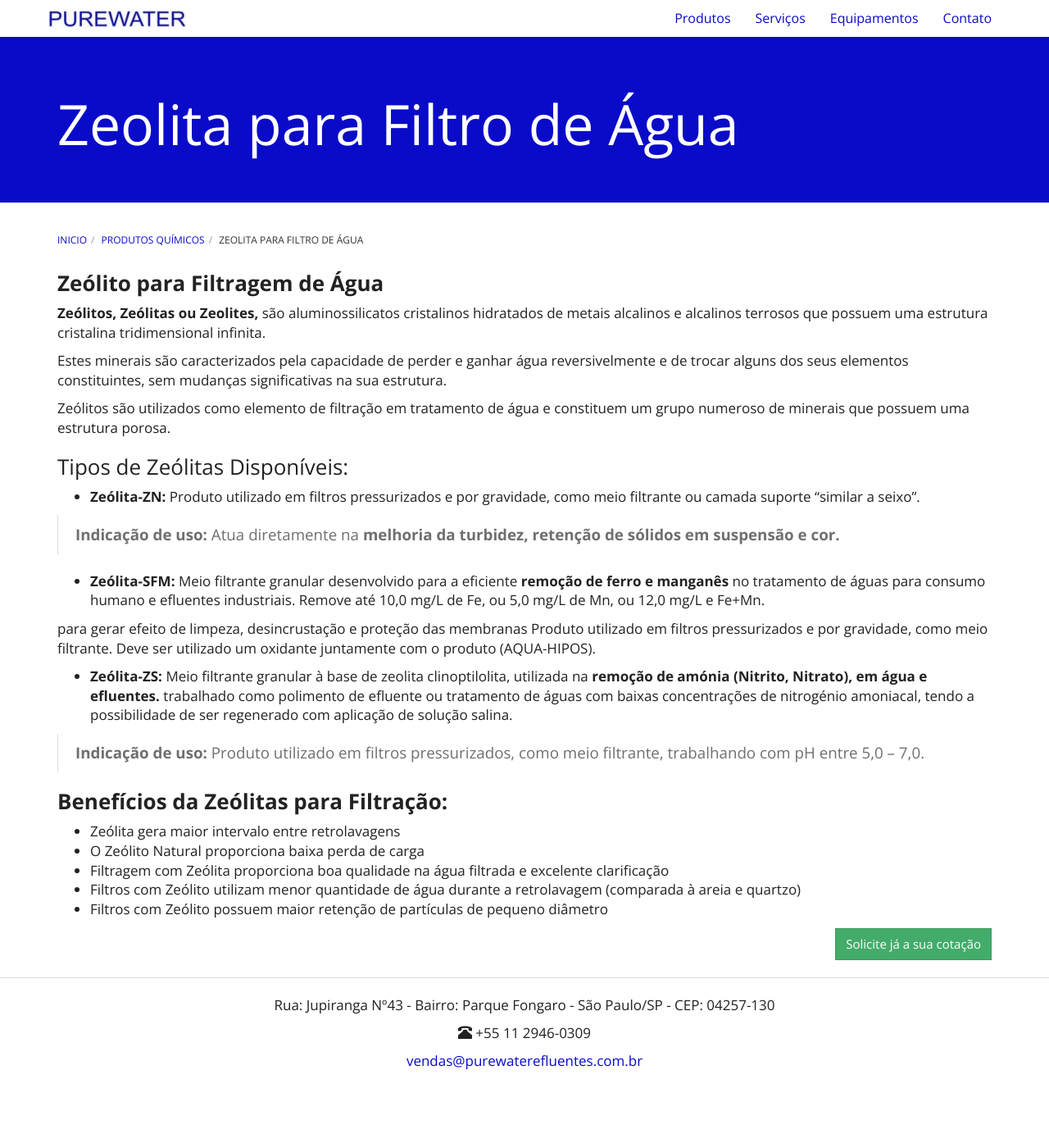
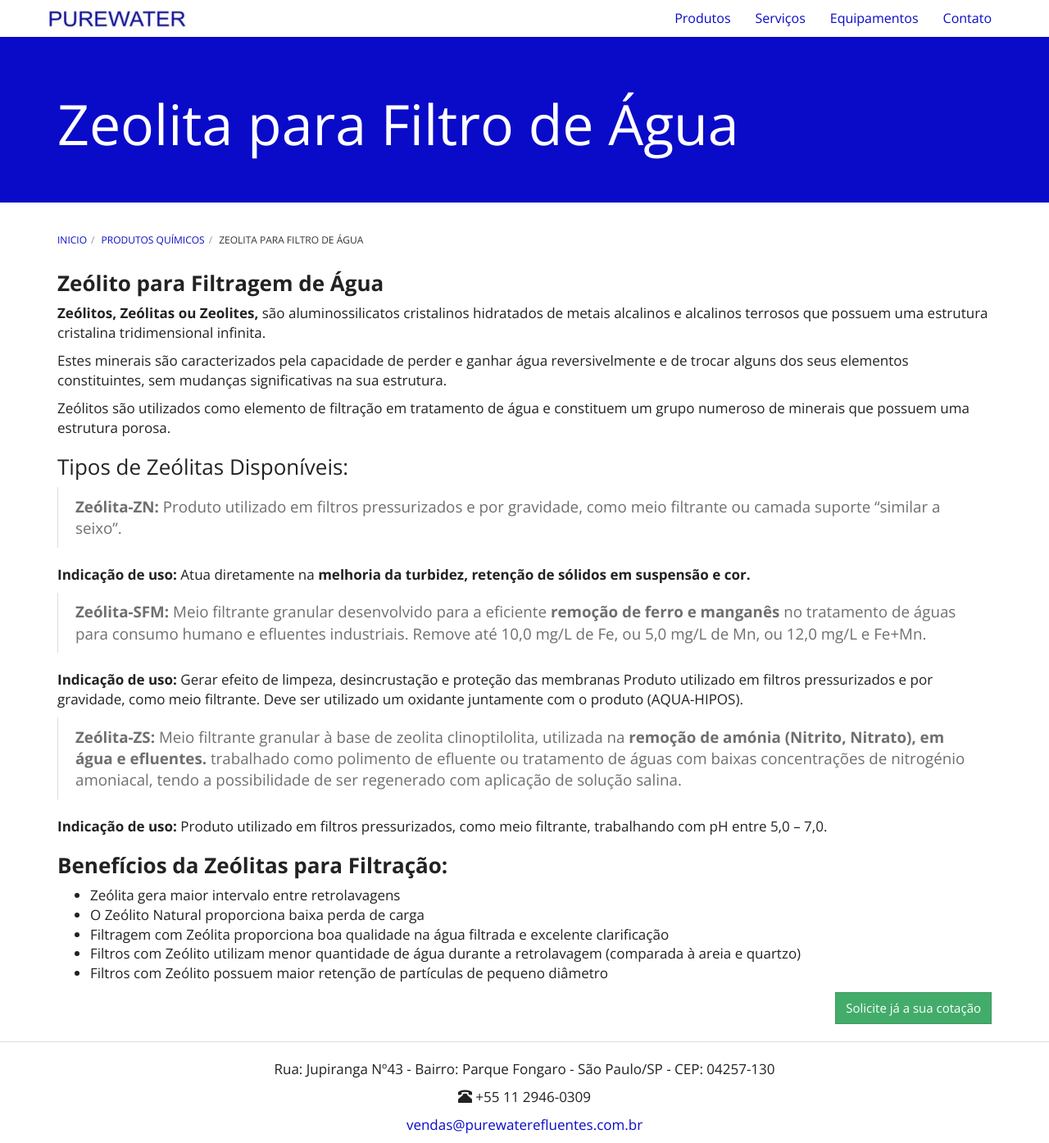
Before and after one commit to purewaterefluentes/purewaterefluentes.github.io, a Jekyll site: the page built from produtos/zeolita-para-filtro-de-agua.md, in a window 1280 px wide and 1394 px high. Shown: the whole window at 82% size. Built offline with Jekyll 4.4.1, drawn with Linux system fonts in a browser that asks for light colours; nearby versions of some CDN libraries; library files that are not in the unit come from our copies.

Commit message:
Update zeolita-para-filtro-de-agua.md

```diff
--- a/produtos/zeolita-para-filtro-de-agua.md
+++ b/produtos/zeolita-para-filtro-de-agua.md
@@ -15,18 +15,18 @@
 
 ### Tipos de Zeólitas Disponíveis:
 
-- **Zeólita-ZN:** Produto utilizado em filtros pressurizados e por gravidade, como meio filtrante ou camada suporte "similar a seixo".
+> **Zeólita-ZN:** Produto utilizado em filtros pressurizados e por gravidade, como meio filtrante ou camada suporte "similar a seixo".
 
-> **Indicação de uso:** Atua diretamente na **melhoria da turbidez, retenção de sólidos em suspensão e cor.**
+**Indicação de uso:** Atua diretamente na **melhoria da turbidez, retenção de sólidos em suspensão e cor.**
 
 
-- **Zeólita-SFM:** Meio filtrante granular desenvolvido para a eficiente **remoção de ferro e manganês** no tratamento de águas para consumo humano e efluentes industriais. Remove até 10,0 mg/L de Fe, ou 5,0 mg/L de Mn, ou 12,0 mg/L e Fe+Mn.
+> **Zeólita-SFM:** Meio filtrante granular desenvolvido para a eficiente **remoção de ferro e manganês** no tratamento de águas para consumo humano e efluentes industriais. Remove até 10,0 mg/L de Fe, ou 5,0 mg/L de Mn, ou 12,0 mg/L e Fe+Mn.
 
-para gerar efeito de limpeza, desincrustação e proteção das membranas Produto utilizado em filtros pressurizados e por gravidade, como meio filtrante. Deve ser utilizado um oxidante juntamente com o produto (AQUA-HIPOS).
+**Indicação de uso:** Gerar efeito de limpeza, desincrustação e proteção das membranas Produto utilizado em filtros pressurizados e por gravidade, como meio filtrante. Deve ser utilizado um oxidante juntamente com o produto (AQUA-HIPOS).
 
-- **Zeólita-ZS:** Meio filtrante granular à base de zeolita clinoptilolita, utilizada na **remoção de amónia (Nitrito, Nitrato), em água e efluentes.** trabalhado como polimento de efluente ou tratamento de águas com baixas concentrações de nitrogénio amoniacal, tendo a possibilidade de ser regenerado com aplicação de solução salina.
+> **Zeólita-ZS:** Meio filtrante granular à base de zeolita clinoptilolita, utilizada na **remoção de amónia (Nitrito, Nitrato), em água e efluentes.** trabalhado como polimento de efluente ou tratamento de águas com baixas concentrações de nitrogénio amoniacal, tendo a possibilidade de ser regenerado com aplicação de solução salina.
 
-> **Indicação de uso:** Produto utilizado em filtros pressurizados, como meio filtrante, trabalhando com pH entre 5,0 – 7,0.
+**Indicação de uso:** Produto utilizado em filtros pressurizados, como meio filtrante, trabalhando com pH entre 5,0 – 7,0.
 
 ### **Benefícios da Zeólitas para Filtração:**
 
```
